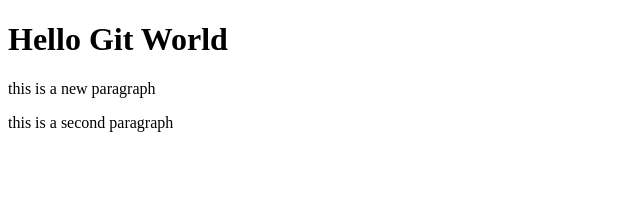
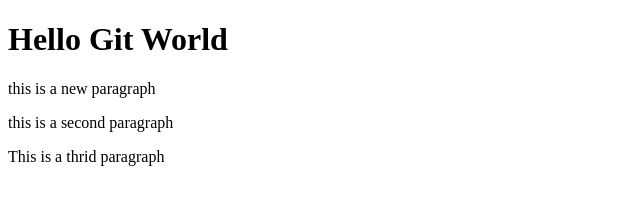
Before and after one commit to NoWizards/test-git, a website: page index.html in a window 1280 px wide. Shown: the whole page, without its empty margins (0-640 px from the left). Drawn offline with Linux system fonts and the light colour scheme.

Commit message:
4 commit

```diff
--- a/index.html
+++ b/index.html
@@ -8,6 +8,7 @@
    <h1>Hello Git World</h1>
    <p>this is a new paragraph</p>
    <p>this is a second paragraph</p>
+   <p>This is a thrid paragraph</p>
 
 </body>
 </html>
```
Also changed, not shown: package.json (added, +24 -0 lines), 1 other file.
